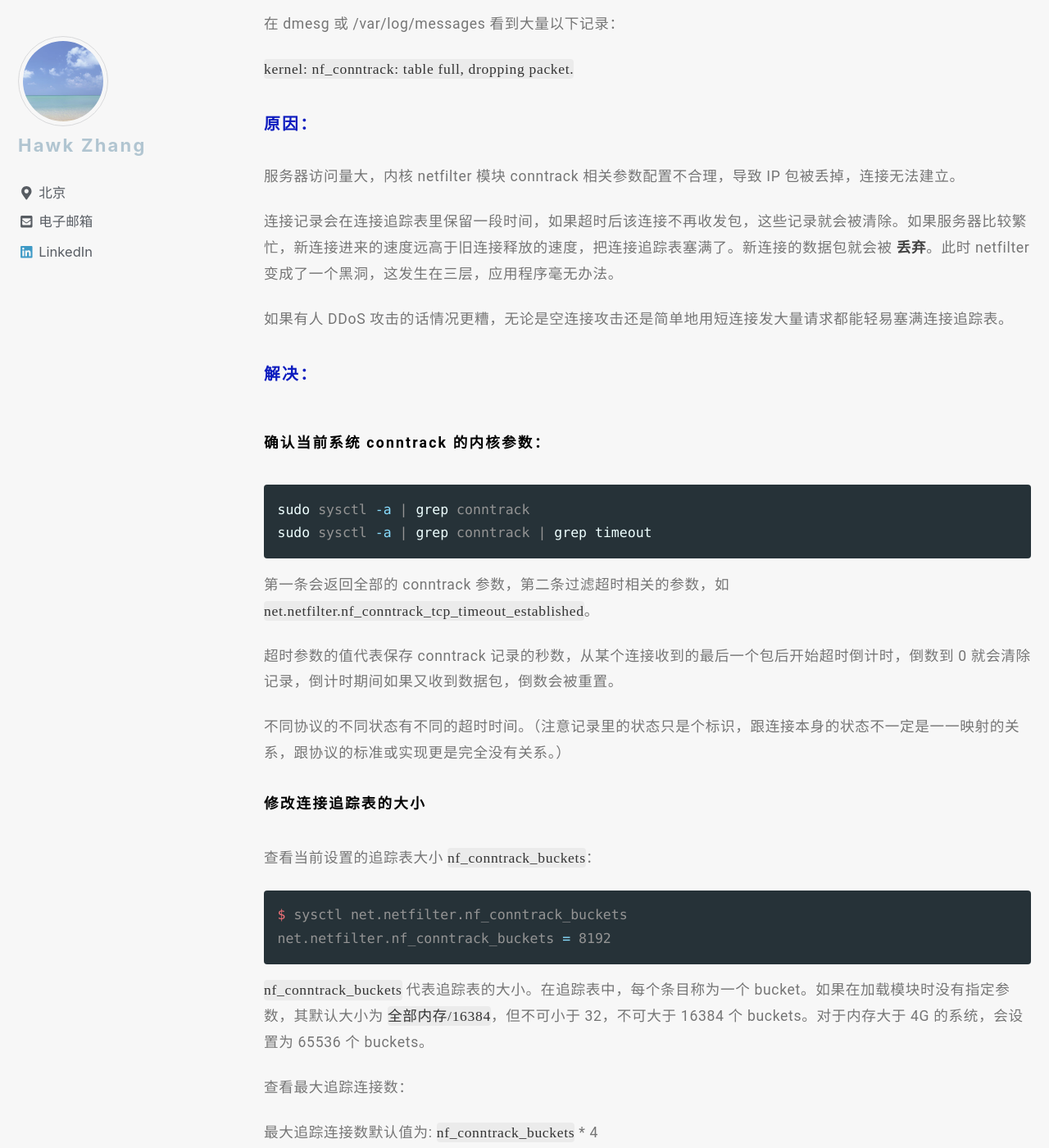
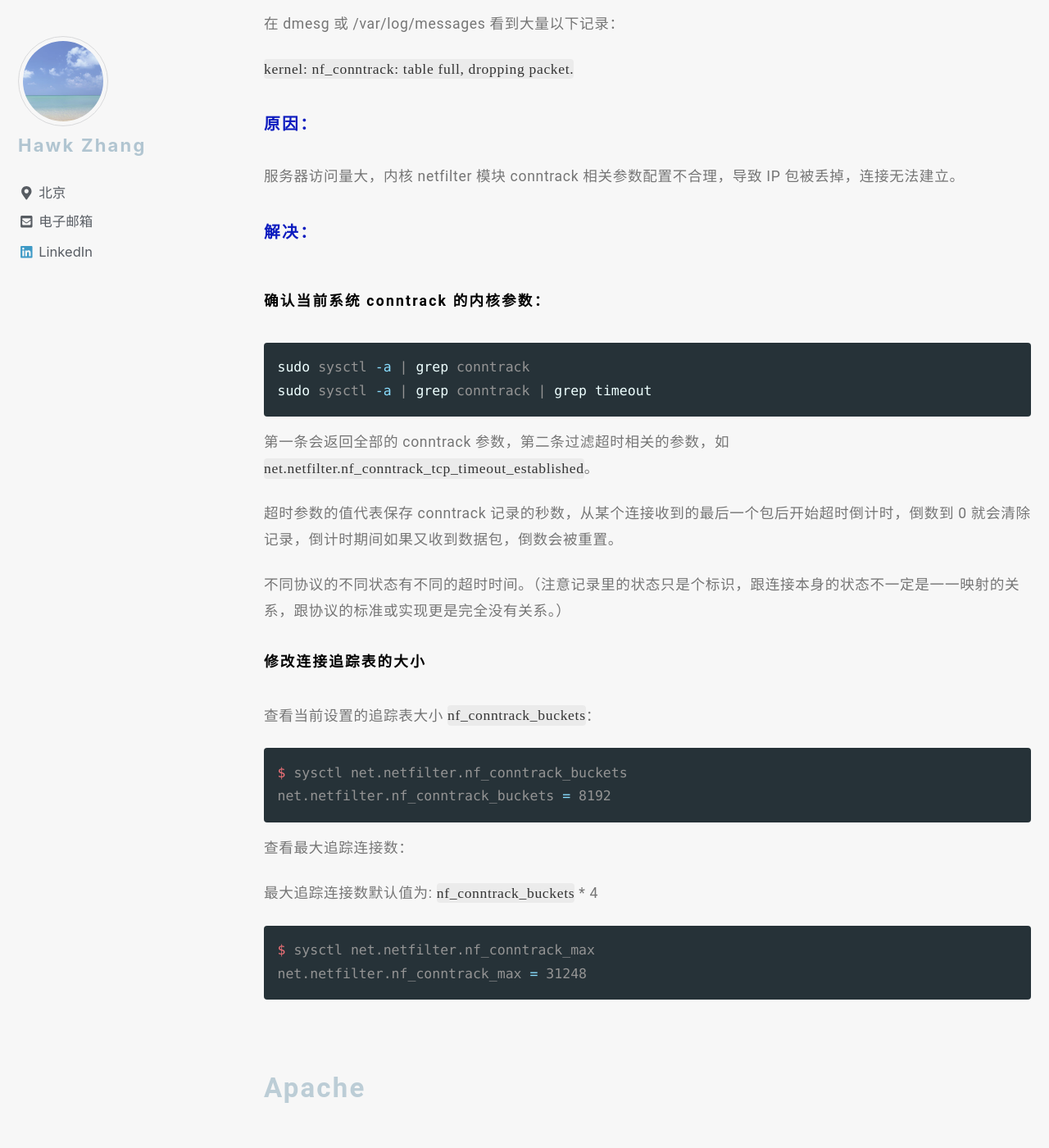
Before and after one commit to narru888/linotes_note, a Jekyll site: the page built from _posts/devop/2017-05-01-troubleshooting.md, in a window 1280 px wide and 1400 px high, scrolled down 7947 px. Shown: the whole window at 82% size. Built offline with Jekyll 4.4.1, drawn with Linux system fonts in a browser that asks for light colours; nearby versions of some CDN libraries; a script that is not in the unit is left out; some of the changed text lies outside the part shown.

Commit message:
update on 2018-09-01 10:40:01 CST

````diff
--- a/_posts/devop/2017-05-01-troubleshooting.md
+++ b/_posts/devop/2017-05-01-troubleshooting.md
@@ -260,7 +260,7 @@ iptables -A INPUT -s 192.168.1.55 -j REJECT
 
 ##### 症状：
 
-服务器负载正常，但请求大量超时，服务器／应用访问日志看不到相关请求记录。
+服务器负载正常，但请求大量超时，服务器/应用访问日志看不到相关请求记录。
 
 在 dmesg 或 /var/log/messages 看到大量以下记录：
 
@@ -270,9 +270,7 @@ iptables -A INPUT -s 192.168.1.55 -j REJECT
 
 服务器访问量大，内核 netfilter 模块 conntrack 相关参数配置不合理，导致 IP 包被丢掉，连接无法建立。
 
-连接记录会在连接追踪表里保留一段时间，如果超时后该连接不再收发包，这些记录就会被清除。如果服务器比较繁忙，新连接进来的速度远高于旧连接释放的速度，把连接追踪表塞满了。新连接的数据包就会被 **丢弃**。此时 netfilter 变成了一个黑洞，这发生在三层，应用程序毫无办法。
 
-如果有人 DDoS 攻击的话情况更糟，无论是空连接攻击还是简单地用短连接发大量请求都能轻易塞满连接追踪表。
 
 ##### 解决：
 
@@ -298,7 +296,7 @@ $ sysctl net.netfilter.nf_conntrack_buckets
 net.netfilter.nf_conntrack_buckets = 8192
 ```
 
-`nf_conntrack_buckets` 代表追踪表的大小。在追踪表中，每个条目称为一个 bucket。如果在加载模块时没有指定参数，其默认大小为 `全部内存/16384`，但不可小于 32，不可大于 16384 个 buckets。对于内存大于 4G 的系统，会设置为 65536 个 buckets。
+
 
 
 
````
Also changed, not shown: _posts/linux/tools/2015-02-01-iptables.md (+51 -0 lines).
